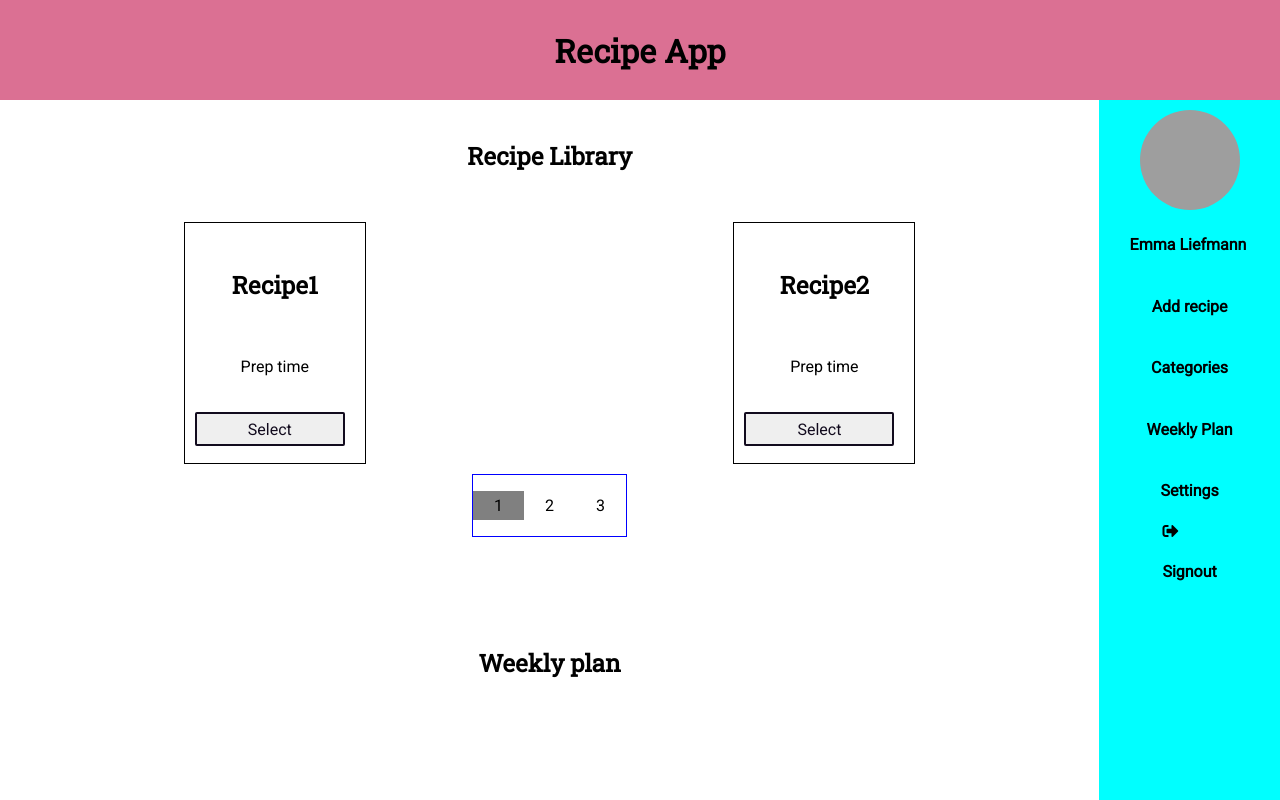
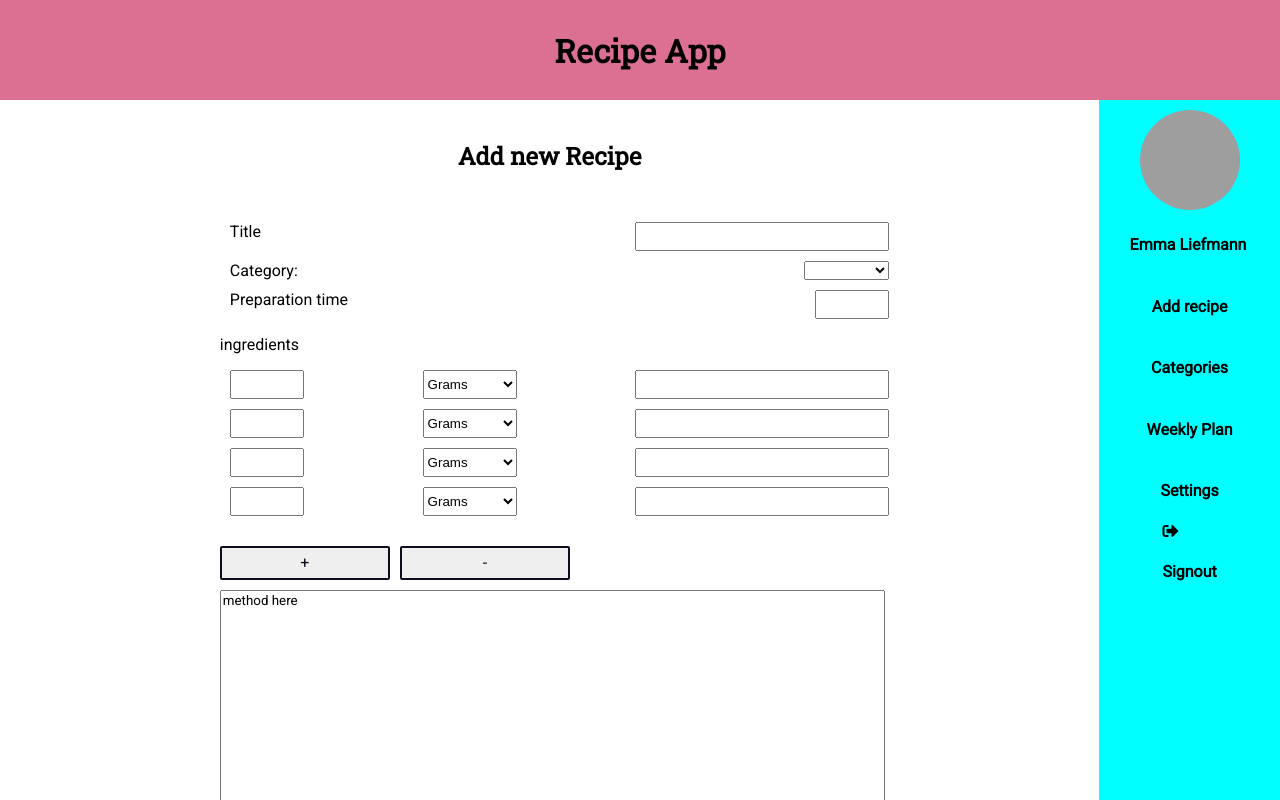
Before and after one commit to emmaliefmann/mealplanningapp, a React (Create React App) app: page / in a window 1280 px wide. Shown: the top 800 px of the page. Built offline with nearby package versions, Linux system fonts and the light colour scheme; grey boxes are pictures that could not be loaded.

Commit message:
Minor improvements and error corrections

```diff
--- a/package.json
+++ b/package.json
@@ -7,6 +7,7 @@
     "@testing-library/react": "^9.5.0",
     "@testing-library/user-event": "^7.2.1",
     "lodash": "^4.17.10",
+    "prop-types": "^15.7.2",
     "react": "^16.13.1",
     "react-dom": "^16.13.1",
     "react-hook-form": "^6.0.1",
--- a/src/App.js
+++ b/src/App.js
@@ -15,8 +15,7 @@ import { paginate } from "./utils/paginate";
 
 class App extends Component {
   state = {
-    //profile object, default avatar pic if no photo chosen
-    username: "Emma Liefmann",
+    profile: { username: "Emma Liefmann", photo: "https://picsum.photos/100" },
     currentPage: 1,
     pageSize: 2,
     recipes: [
@@ -63,7 +62,7 @@ class App extends Component {
           { value: 290, unit: "tablespoons", ingredient: "courgette" },
           { value: 53, unit: "grams", ingredient: "caramel" },
         ],
-        category: "side dish",
+        category: "other",
       },
       {
         id: 6,
@@ -72,11 +71,12 @@ class App extends Component {
           { value: 300, unit: "grams", ingredient: "potato" },
           { value: 50, unit: "grams", ingredient: "cream" },
         ],
-        category: "side dish",
+        category: "vegetarian",
       },
     ],
     plan: [],
     ingredients: [],
+    ingredientNumber: 5,
   };
 
   handleSelected = (recipe) => {
@@ -94,24 +94,27 @@ class App extends Component {
 
   handlePageChange = (page) => {
     this.setState({ currentPage: page });
-    console.log(this.state.currentPage);
   };
 
-  //<AddRecipe props={this.state.recipes} />
   render() {
     const { recipes: allRecipes } = this.state;
     const recipes = paginate(
-      this.state.recipes,
+      allRecipes,
       this.state.currentPage,
       this.state.pageSize
     );
-    console.log(recipes);
 
+    const { username, photo } = this.state.profile;
     return (
       <div className="App">
         <Title />
         <main>
           <div className="page">
+            <AddRecipe
+              props={this.state.recipes}
+              ingredientNumber={5}
+              categories={this.state.recipes.category}
+            />
             <div className="full-container">
               <h2>Recipe Library</h2>
               <div className="library-container">
@@ -121,6 +124,7 @@ class App extends Component {
                     title={recipe.title}
                     id={recipe.id}
                     ingredients={recipe.ingredients}
+                    onSelected={this.handleSelected}
                   />
                 ))}
               </div>
@@ -131,16 +135,24 @@ class App extends Component {
                 currentPage={this.state.currentPage}
               />
             </div>
-            <WeeklyPlan
-              //for adding to array, issue with key duplicates
-              plan={this.state.plan}
-            />
+            <div>
+              <h2>Weekly plan</h2>
+              <div className="library-container">
+                {this.state.plan.map((plan) => (
+                  <RecipeCard
+                    key={plan.index}
+                    title={plan.title}
+                    ingredients={plan.ingredients}
+                  />
+                ))}
+              </div>
+            </div>
             <ShoppíngList
               ingredients={this.state.ingredients}
               onClicked={this.handleClicked}
             />
           </div>
-          <Navbar username={this.state.username} />
+          <Navbar username={username} photo={photo} />
         </main>
       </div>
     );
--- a/src/components/AddRecipe.jsx
+++ b/src/components/AddRecipe.jsx
@@ -3,15 +3,14 @@ import { useForm } from "react-hook-form";
 
 import IngredientField from "./IngredientField";
 
-//store categories as a const? map in order to push to array?
-//Autoincrement for index on ingredients?
-//Ingredients is returned in an array, needs to be an object
+//add new
 
 export default function AddRecipe(props) {
   const { register, handleSubmit, errors } = useForm();
   const onSubmit = (data) => {
     console.log(data);
   };
+  const value = 4;
   return (
     <div>
       <h2>Add new Recipe</h2>
@@ -39,7 +38,9 @@ export default function AddRecipe(props) {
             >
               <option value=""></option>
               {props.props.map(({ category }) => (
-                <option value={category}>{category} </option>
+                <option key={category} value={category}>
+                  {category}{" "}
+                </option>
               ))}
             </select>
             <div className="error-message">
@@ -60,11 +61,12 @@ export default function AddRecipe(props) {
               {errors.preptime && <p>Please enter prep time</p>}
             </div>
           </div>
-
           <p>ingredients</p>
-          <IngredientField index={0} key={0} />
-          <IngredientField index={1} key={1} />
-          <IngredientField index={2} key={2} />
+          {Array(value)
+            .fill(0)
+            .map((element) => (
+              <IngredientField />
+            ))}
           <div>
             <button>+</button>
             <button>-</button>
--- a/src/components/IngredientField.jsx
+++ b/src/components/IngredientField.jsx
@@ -2,6 +2,8 @@ import React from "react";
 import { useForm } from "react-hook-form";
 
 //name needs to change dynamically depending on index
+//how to join variable with string e.g. {title}+[0]?
+
 const IngredientField = (props) => {
   const index = props.index;
   const ingredient = "ingredient";
@@ -16,7 +18,7 @@ const IngredientField = (props) => {
         type="number"
         min="0"
         className="number-input"
-        name={title}
+        name={{ title }}
       />
       <select
         name=""
--- a/src/components/Navbar.jsx
+++ b/src/components/Navbar.jsx
@@ -1,13 +1,11 @@
 import React from "react";
 
-//thoughts====
-//img src link from state
-const Navbar = ({ username }) => {
+const Navbar = ({ username, photo }) => {
   return (
     <div className="navbar">
       <div className="profile">
         <div className="profile-pic">
-          <img src="https://picsum.photos/100" alt="profile pic" />
+          <img src={`${photo}`} alt="profile pic" />
         </div>
 
         <h4>{username}</h4>
--- a/src/components/Pagination.jsx
+++ b/src/components/Pagination.jsx
@@ -1,5 +1,6 @@
 import React from "react";
 import _ from "lodash";
+import PropTypes from "prop-types";
 
 const Pagination = (props) => {
   const { count, pageSize, onPageChange, currentPage } = props;
@@ -19,8 +20,9 @@ const Pagination = (props) => {
                 ? "pagination-item active"
                 : "pagination-item"
             }
+            onClick={() => onPageChange(page)}
           >
-            <a onClick={() => onPageChange(page)}>{page}</a>
+            {page}
           </li>
         ))}
       </ul>
@@ -28,4 +30,11 @@ const Pagination = (props) => {
   );
 };
 
+Pagination.propTypes = {
+  count: PropTypes.number.isRequired,
+  pageSize: PropTypes.number.isRequired,
+  onPageChange: PropTypes.func.isRequired,
+  currentPage: PropTypes.number.isRequired,
+};
+
 export default Pagination;
--- a/src/components/RecipeCard.jsx
+++ b/src/components/RecipeCard.jsx
@@ -9,7 +9,6 @@ class RecipeCard extends Component {
   };
 
   render() {
-    console.log(this.props);
     return (
       <div className={this.getCardClasses()}>
         <h2>{this.props.title}</h2>
--- a/src/components/Recipes.jsx
+++ b/src/components/Recipes.jsx
@@ -4,11 +4,6 @@ import RecipeCard from "./RecipeCard";
 import Pagination from "./Pagination";
 
 class Recipes extends Component {
-  handlePageChange = (page) => {
-    this.props.currentPage = page;
-    console.log(this.props.currentPage);
-  };
-
   render() {
     return (
       <div className="full-container">
--- a/src/components/ShoppingList.jsx
+++ b/src/components/ShoppingList.jsx
@@ -10,6 +10,7 @@ class ShoppíngList extends Component {
           <ul>
             {this.props.ingredients.map((ingredient) => (
               <ShoppingItem
+                key={ingredient.index}
                 ingredient={ingredient.ingredient}
                 unit={ingredient.unit}
                 value={ingredient.value}
--- a/src/index.css
+++ b/src/index.css
@@ -214,10 +214,16 @@ input {
   width: max-content;
   margin: auto;
 }
+.pagination nav {
+  margin: 10px 0px;
+}
 .pagination-item {
   cursor: pointer;
   display: inline-block;
-  padding: 5px;
+  padding: 10px;
+  width: 20px;
+  height: 20px;
+  text-align: center;
 }
 
 .active {
@@ -226,6 +232,7 @@ input {
 
 .pagination ul {
   padding: 0px;
+  margin: 0px;
 }
 
 .pagination-item a {
```
